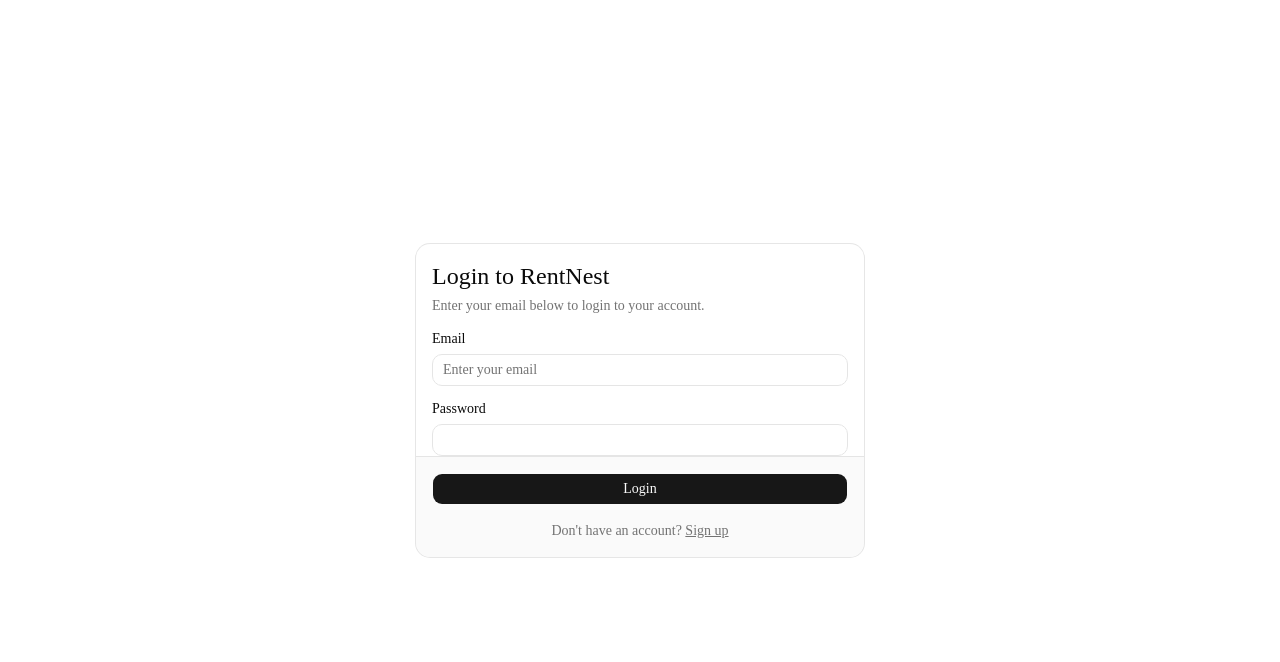
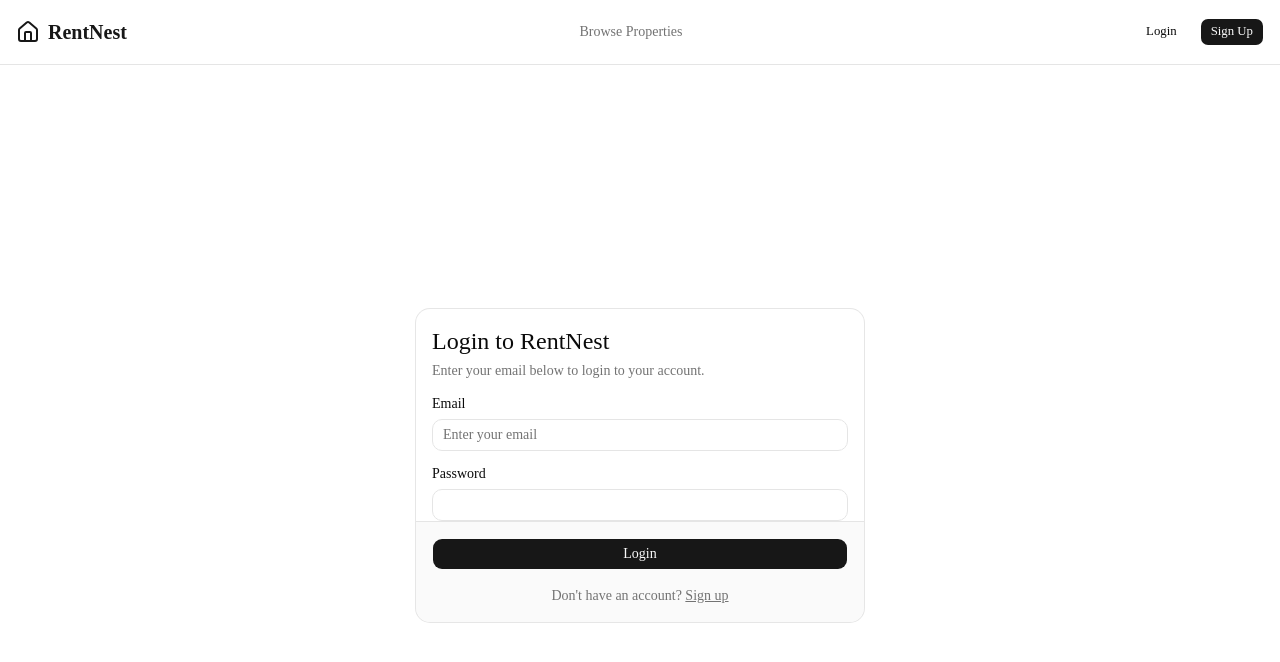
Before and after one commit to Prometheus2003/rentnest-frontend, a Next.js app: page /auth/login in a window 1280 px wide. Shown: the top 662 px of the page. Built offline with nearby package versions, Linux system fonts and the light colour scheme.

Commit message:
implement dynamic navbar with role-aware actions and inject to root layout

```diff
--- a/app/layout.tsx
+++ b/app/layout.tsx
@@ -2,6 +2,7 @@
 import { Geist, Geist_Mono } from "next/font/google";
 import "./globals.css";
 import { Toaster } from "@/components/ui/sonner";
+import Navbar from "@/components/shared/Navbar";
 
 const geistSans = Geist({
   variable: "--font-geist-sans",
@@ -25,7 +26,8 @@
       className={`${geistSans.variable} ${geistMono.variable} h-full antialiased`}
     >
       <body className="min-h-full flex flex-col">
-        {children}
+        <Navbar />
+        <main className="flex-1">{children}</main>
         <Toaster position="top-center" richColors />
       </body>
     </html>
--- /dev/null
+++ b/components/shared/Navbar.tsx
@@ -0,0 +1,116 @@
+"use client";
+
+import { useEffect, useState } from "react";
+import Link from "next/link";
+import { useRouter, usePathname } from "next/navigation";
+import Cookies from "js-cookie";
+import { toast } from "sonner";
+import { Home, LogOut, LayoutDashboard, User } from "lucide-react";
+
+import { Button } from "@/components/ui/button";
+import { Badge } from "@/components/ui/badge";
+
+export default function Navbar() {
+    const router = useRouter();
+    const pathname = usePathname();
+    const [token, setToken] = useState<string | null>(null);
+    const [role, setRole] = useState<string | null>(null);
+    const [userName, setUserName] = useState<string | null>(null);
+
+    useEffect(() => {
+        const userToken = Cookies.get("token");
+        const userRole = Cookies.get("role");
+        const userData = Cookies.get("user");
+
+        setToken(userToken || null);
+        setRole(userRole || null);
+        if (userData) {
+            try {
+                const parsed = JSON.parse(userData);
+                setUserName(parsed.name || null);
+            } catch (e) {
+                setUserName(null);
+            }
+        } else {
+            setUserName(null);
+        }
+    }, [pathname]);
+
+    const handleLogout = () => {
+        Cookies.remove("token");
+        Cookies.remove("role");
+        Cookies.remove("user");
+        setToken(null);
+        setRole(null);
+        setUserName(null);
+        toast.success("Logged out successfully");
+        router.push("/auth/login");
+    }
+    const getDashboardLink = () => {
+        if (role === "ADMIN") return "/dashboard/admin";
+        if (role === "LANDLORD") return "/dashboard/landlord";
+        return "/dashboard/tenant";
+    }
+    return (
+        <header className="sticky top-0 z-50 w-full border-b bg-background/95 backdrop-blur supports-[backdrop-filter]:bg-background/60">
+            <div className="container mx-auto flex h-16 items-center justify-between px-4">
+                {/*Brand/ Logo=*/}
+                <Link href="/" className="flex items-center gap-2 font-bold text-xl text-primary">
+                    <Home className="h-6 w-6" />
+                    <span>RentNest</span>
+                </Link>
+                {/*Navigation Links*/}
+                <nav className="hidden md:flex items-center gap-6 text-sm font-medium">
+                    <Link href="/properties" className="text-muted-foreground transition hover:text-foreground">
+                        Browse Properties
+                    </Link>
+                </nav>
+                {/*Right side: Auth Actions*/}
+                <div className="flex items-center gap-3">
+                    {token ? (
+                        // --- Logged In State ---
+                        <>
+                            {userName && (
+                                <div className="hidden sm:flex items-center gap-2 text-sm text-muted-foreground">
+                                    <User className="h-4 w-4" />
+                                    <span>{userName}</span>
+                                </div>
+                            )}
+                            {role && (
+                                <Badge variant="outline" className="hidden sm:inline-flex">
+                                    {role}
+
+                                </Badge>
+                            )}
+                            <Link href={getDashboardLink()}>
+                                <Button size="sm" className="gap-2">
+                                    <LayoutDashboard className="h-4 w-4" />
+                                    Dashboard
+                                </Button>
+                            </Link>
+
+                            <Button size="sm" variant="ghost" onClick={handleLogout} className="gap-2 text-destructive hover:text-destructive hover:bg-destructive/10">
+                                <LogOut className="h-4 w-4" />
+                                <span className="hidden sm:inline">Logout</span>
+                            </Button>
+                        </>
+                    ) : (
+                        // --- Logged Out State ---
+                        <>
+                            <Link href="/auth/login">
+                                <Button size="sm" variant="ghost">
+                                    Login
+                                </Button>
+                            </Link>
+                            <Link href="/auth/register">
+                                <Button size="sm">
+                                    Sign Up
+                                </Button>
+                            </Link>
+                        </>
+                    )}
+                </div>
+            </div>
+        </header>
+    );
+}
--- /dev/null
+++ b/components/ui/badge.tsx
@@ -0,0 +1,51 @@
+import { mergeProps } from "@base-ui/react/merge-props"
+import { useRender } from "@base-ui/react/use-render"
+import { cva, type VariantProps } from "class-variance-authority"
+import { cn } from "cn"
+
+const badgeVariants = cva(
+  "group/badge inline-flex h-5 w-fit shrink-0 items-center justify-center gap-1 overflow-hidden rounded-4xl border border-transparent px-2 py-0.5 text-xs font-medium whitespace-nowrap transition-all focus-visible:border-ring focus-visible:ring-[3px] focus-visible:ring-ring/50 has-data-[icon=inline-end]:pr-1.5 has-data-[icon=inline-start]:pl-1.5 aria-invalid:border-destructive aria-invalid:ring-destructive/20 dark:aria-invalid:ring-destructive/40 [&>svg]:pointer-events-none [&>svg]:size-3!",
+  {
+    variants: {
+      variant: {
+        default: "bg-primary text-primary-foreground [a]:hover:bg-primary/80",
+        secondary:
+          "bg-secondary text-secondary-foreground [a]:hover:bg-secondary/80",
+        destructive:
+          "bg-destructive/10 text-destructive focus-visible:ring-destructive/20 dark:bg-destructive/20 dark:focus-visible:ring-destructive/40 [a]:hover:bg-destructive/20",
+        outline:
+          "border-border text-foreground [a]:hover:bg-muted [a]:hover:text-muted-foreground",
+        ghost:
+          "hover:bg-muted hover:text-muted-foreground dark:hover:bg-muted/50",
+        link: "text-primary underline-offset-4 hover:underline",
+      },
+    },
+    defaultVariants: {
+      variant: "default",
+    },
+  }
+)
+
+function Badge({
+  className,
+  variant = "default",
+  render,
+  ...props
+}: useRender.ComponentProps<"span"> & VariantProps<typeof badgeVariants>) {
+  return useRender({
+    defaultTagName: "span",
+    props: mergeProps<"span">(
+      {
+        className: cn(badgeVariants({ variant }), className),
+      },
+      props
+    ),
+    render,
+    state: {
+      slot: "badge",
+      variant,
+    },
+  })
+}
+
+export { Badge, badgeVariants }
```
